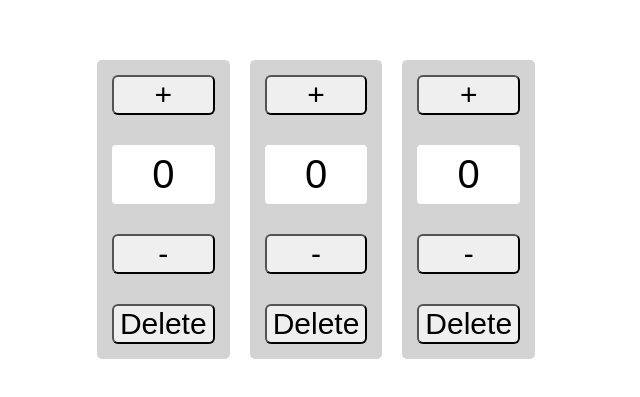
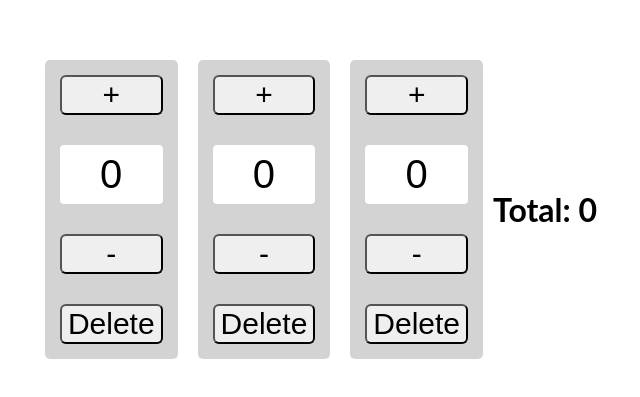
Before and after one commit to sf-golden-bears-2017/react_counters_challenge, a React (Create React App) app: page / in a window 1280 px wide. Shown: the part 191-588 px from the top of the page, without its empty margins (324-964 px from the left). Built offline with nearby package versions, Linux system fonts and the light colour scheme.

Commit message:
Refactor total method

```diff
--- a/src/App.js
+++ b/src/App.js
@@ -13,6 +13,7 @@ class App extends React.Component {
     this.increment = this.increment.bind(this)
     this.decrement = this.decrement.bind(this)
     this.removeCounter = this.removeCounter.bind(this)
+    this.total = this.total.bind(this)
   }
 
   increment(index) {
@@ -34,7 +35,9 @@ class App extends React.Component {
   }
 
   total(){
-    return this.state.count1 + this.state.count2 + this.state.count3
+    return this.state.counters.reduce(function(total, counter) {
+      return total + counter.count;
+    }, 0)
   }
 
   render() {
@@ -44,6 +47,7 @@ class App extends React.Component {
         {this.state.counters.map((counter, index) =>
             <Counter counter={ counter } increment={() => this.increment(index)} decrement={() => this.decrement(index)}  unmountMe={() => this.removeCounter(index)} />
           )}
+          <h1>Total: {this.total()}</h1>
       </div>
       // </ul>
     );
```
